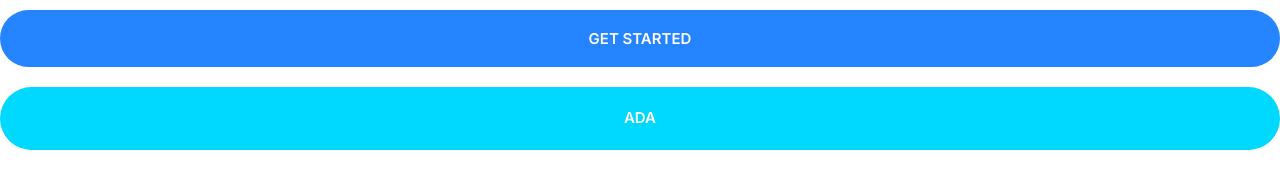
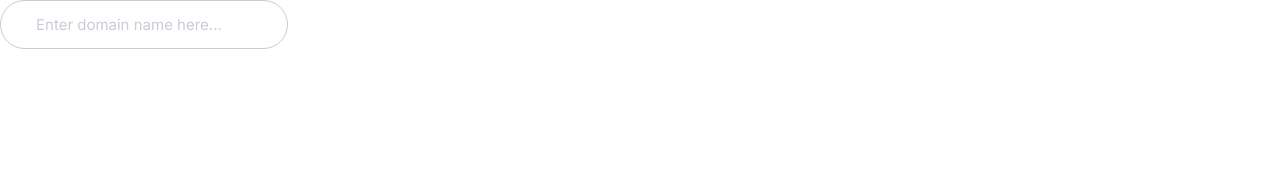
Before and after one commit to Terfa-web/frontendmoshify, a plain HTML site: page index.html in a window 1280 px wide. Drawn offline with Linux system fonts and the light colour scheme.

Commit message:
created the input component and added basic styles

```diff
--- a/css/styles.css
+++ b/css/styles.css
@@ -239,3 +239,23 @@
       font-size: 1.5rem;
     }
 }
+
+/* Inputs */
+ .input {
+  border-radius: 30px;
+  border: 1px solid #ccc;
+  color: var(--color-headings);
+  font-size: 2rem;
+  outline: 0;
+  padding: 1.5rem 3.5rem;
+ }
+
+ ::placeholder {
+  color: #cdcbd7;
+ }
+
+ @media screen and (min-width: 1024px) {
+  .input {
+    font-size: 1.5rem;
+  }
+ }
--- a/index.html
+++ b/index.html
@@ -12,10 +12,8 @@
   <link rel="stylesheet" href="css/styles.css" />
 </head>
 <body>
-  <div ><button class="btn btn--primary btn--block">
-    GET STARTED
-  </button>
-  <a href="#" class="btn btn--secondary btn--block">ada</a>
+
+  <input type="text" class="input" placeholder="Enter domain name here..." />
 </div>
 </body>
 </html>
```
